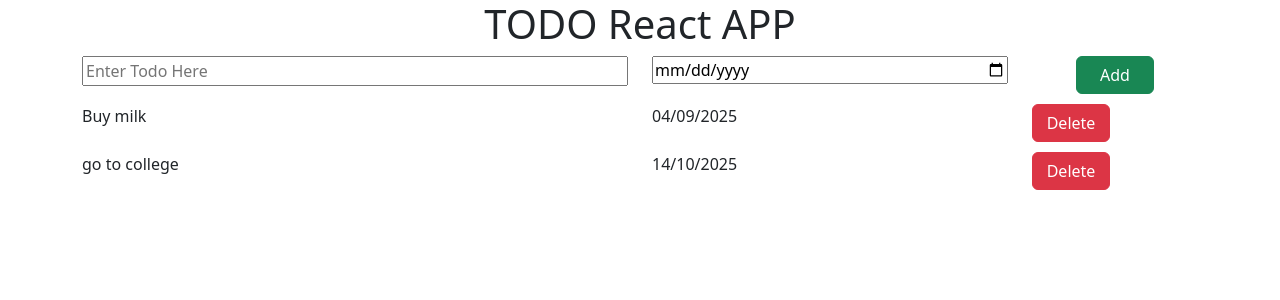
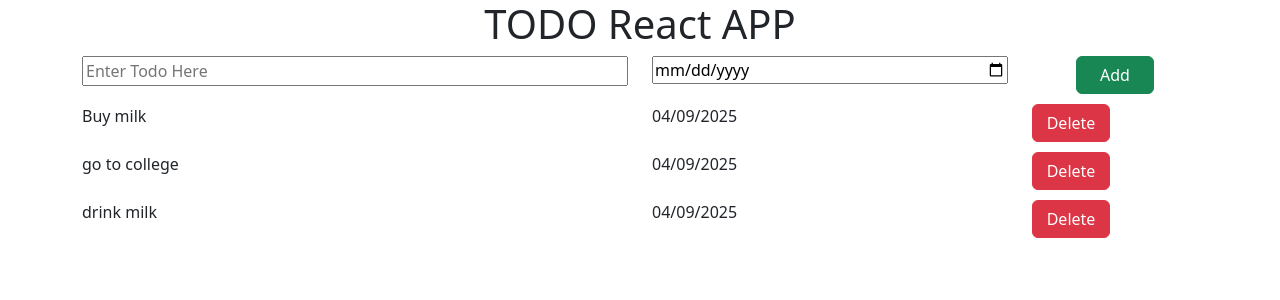
Before and after one commit to SHEETAL-SUBBANNAVAR/TODO-REACT-APP, a React (Vite) app: page / in a window 1280 px wide. Shown: the top 300 px of the page. Built offline with nearby package versions, Linux system fonts and the light colour scheme.

Commit message:
new todo version

```diff
--- a/src/App.css
+++ b/src/App.css
@@ -1,17 +1,10 @@
-h1 {
-  font-weight: 700;
-  font-size: 45px;
-  margin: 10px;
-  margin-bottom: 25px;
-}
+
 
 input {
   width: 100%;
 }
 
-.items-container {
-  text-align: left;
-}
+
 
 .kg-row {
   margin: 10px 5px;
--- a/src/App.jsx
+++ b/src/App.jsx
@@ -1,18 +1,28 @@
 import AppName from "./component/AppName";
 import AddTodo from "./component/AddToDo";
-import Todoitem1 from "./component/Todoitem1";
-import Todoitem2 from "./component/Todoitem2";
+import ToDoItems from "./component/ToDoItems";
 import "./App.css";
 
 function App() {
+    const todoItems=[{
+    name:"Buy milk",
+    dueDate:"04/09/2025",
+  },
+{
+  name:"go to college",
+    dueDate:"04/09/2025",
+},
+{
+  name:"drink milk",
+    dueDate:"04/09/2025",
+},
+];
   return (
     <center className="todo-container">
       <AppName/>
       <AddTodo/>
-      <div className="items-container">
-        <Todoitem1/>
-        <Todoitem2/>
-      </div>
+      <ToDoItems todoItems={todoItems}></ToDoItems>
+
 
     </center>
   );
--- a/src/component/AddTodo.jsx
+++ b/src/component/AddTodo.jsx
@@ -1,15 +1,16 @@
 function AddTodo(){
+
   return(
-<div class="container text-center">
-  <div class="row kg-row">
-    <div class="col-6">
+<div className="container text-center">
+  <div className="row kg-row">
+    <div className="col-6">
       <input type="Text" placeholder="Enter Todo Here" />
     </div>
-    <div class="col-4">
+    <div className="col-4">
       <input type="date" />
     </div>
-    <div class="col-2">
-      <button type="button" class="btn btn-success kg-button">
+    <div className="col-2">
+      <button type="button" className="btn btn-success kg-button">
         Add
       </button>
     </div>
--- a/src/component/AppName.jsx
+++ b/src/component/AppName.jsx
@@ -1,5 +1,7 @@
+import styles from "./Appname.module.css"
+
 function AppName(){
-  return <h1>TODO React APP</h1>
+  return <h1 className="styles.todoHeading">TODO React APP</h1>
 }
 
 export default AppName;
--- /dev/null
+++ b/src/component/Appname.module.css
@@ -0,0 +1,6 @@
+h1 {
+  font-weight: 700;
+  font-size: 45px;
+  margin: 10px;
+  margin-bottom: 25px;
+}
--- /dev/null
+++ b/src/component/ToDoItems.jsx
@@ -0,0 +1,19 @@
+import Todoitem from "./Todoitem";
+import styles from "./TodoItems.module.css";
+
+const ToDoItems = ({ todoItems }) => {
+  return (
+
+     <div className={styles.itemsContainer}>{todoItems.map((item, index) => (
+        <Todoitem
+          map={index}
+          todoName={item.name}
+          todoDate={item.dueDate}
+
+         />
+      ))}
+    </div>
+
+  );
+};
+export default ToDoItems;
--- /dev/null
+++ b/src/component/TodoItems.module.css
@@ -0,0 +1,3 @@
+.itemsContainer {
+  text-align: left;
+}
--- /dev/null
+++ b/src/component/Todoitem.jsx
@@ -0,0 +1,19 @@
+function Todoitem  ({todoName,todoDate}) {
+
+
+  return (
+    <div className="container ">
+      <div className="row kg-row">
+        <div className="col-6">{todoName}</div>
+        <div className="col-4">{todoDate}</div>
+        <div className="col-2">
+          <button type="button" className="btn btn-danger kg-button ">
+            Delete
+          </button>
+        </div>
+      </div>
+    </div>
+  );
+}
+
+export default Todoitem;
--- a/src/component/Todoitem1.jsx
+++ /dev/null
@@ -1,19 +0,0 @@
-function Todoitem1() {
-  let todoName ="Buy milk";
-  let todoDate ="04/09/2025";
-  return (
-    <div class="container ">
-      <div class="row kg-row">
-        <div class="col-6">{todoName}</div>
-        <div class="col-4">{todoDate}</div>
-        <div class="col-2">
-          <button type="button" class="btn btn-danger kg-button kg-button">
-            Delete
-          </button>
-        </div>
-      </div>
-    </div>
-  );
-}
-
-export default Todoitem1;
--- a/src/component/Todoitem2.jsx
+++ /dev/null
@@ -1,19 +0,0 @@
-function Todoitem2() {
-  let todoName ="go to college ";
-  let todoDate ="14/10/2025";
-  return (
-    <div class="container ">
-      <div class="row kg-row">
-        <div class="col-6">{todoName}</div>
-        <div class="col-4">{todoDate}</div>
-        <div class="col-2">
-          <button type="button" class="btn btn-danger kg-button">
-            Delete
-          </button>
-        </div>
-      </div>
-    </div>
-  );
-}
-
-export default Todoitem2;
```
